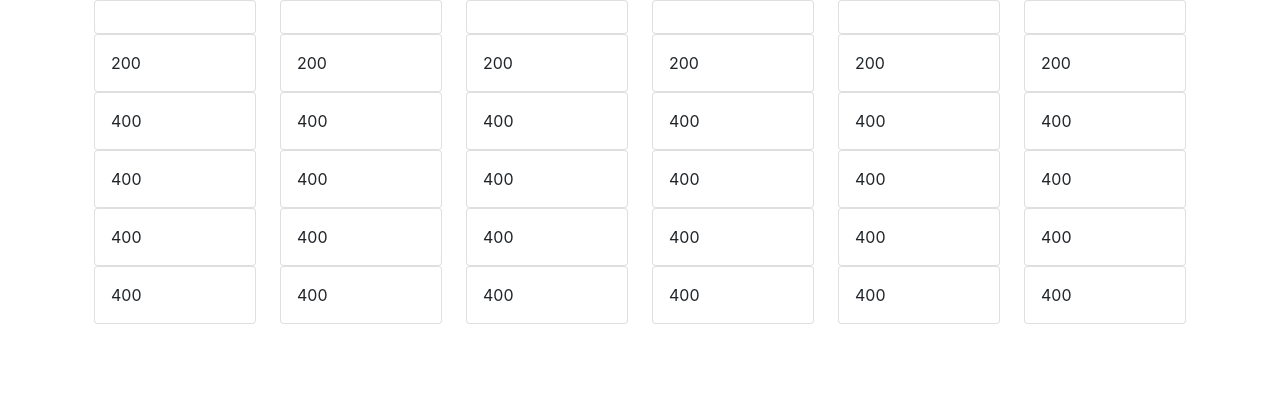
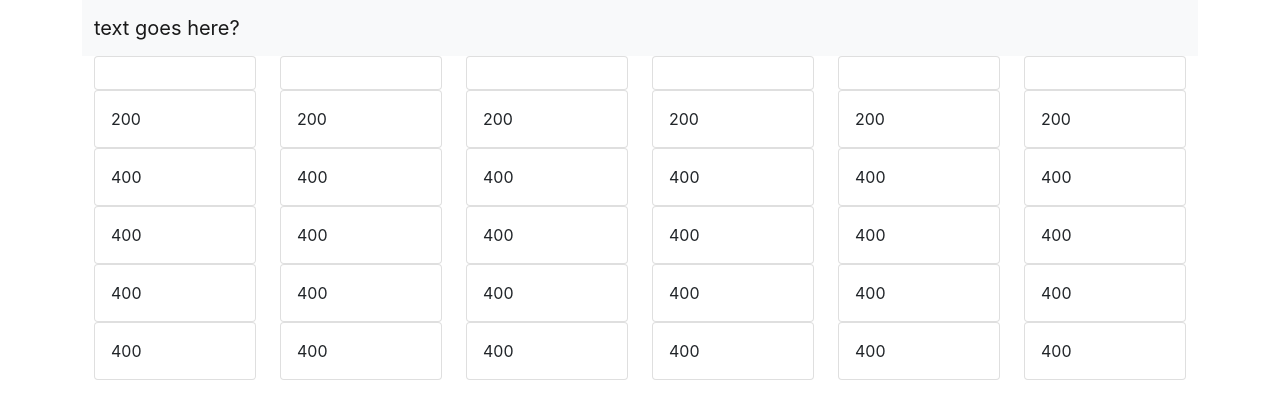
Before and after one commit to lindseykay/Treampardy, a React (Create React App) app: page /gameboard in a window 1280 px wide. Shown: the top 416 px of the page. Built offline with nearby package versions, Linux system fonts and the light colour scheme; no server answers.

Commit message:
Added header bar file

```diff
--- a/src/GameComponents/GameBoard.jsx
+++ b/src/GameComponents/GameBoard.jsx
@@ -1,5 +1,6 @@
 import React, { useState, useEffect } from "react"
 
+import HeaderBar from "./GameBoardHeader";
 import HeaderCard from "./HeaderCard";
 import BoardCard from "./BoardCard";
 
@@ -99,6 +100,9 @@ export default function GameBoard() {
     return (
         <>
             <div>
+                {HeaderBar("text goes here?")}
+            </div>
+            <div>
                 <Container fluid>
                     <Row>
                         {HeaderCard(category1.title)}
--- /dev/null
+++ b/src/GameComponents/GameBoardHeader.jsx
@@ -0,0 +1,14 @@
+import React from "react";
+
+import Navbar from "react-bootstrap/Navbar";
+import Container from "react-bootstrap/Container";
+
+export default function HeaderBar(text) {
+    return (
+        <Navbar bg="light">
+            <Container>
+                <Navbar.Brand>{text}</Navbar.Brand>
+            </Container>
+        </Navbar>
+    )
+}
```
